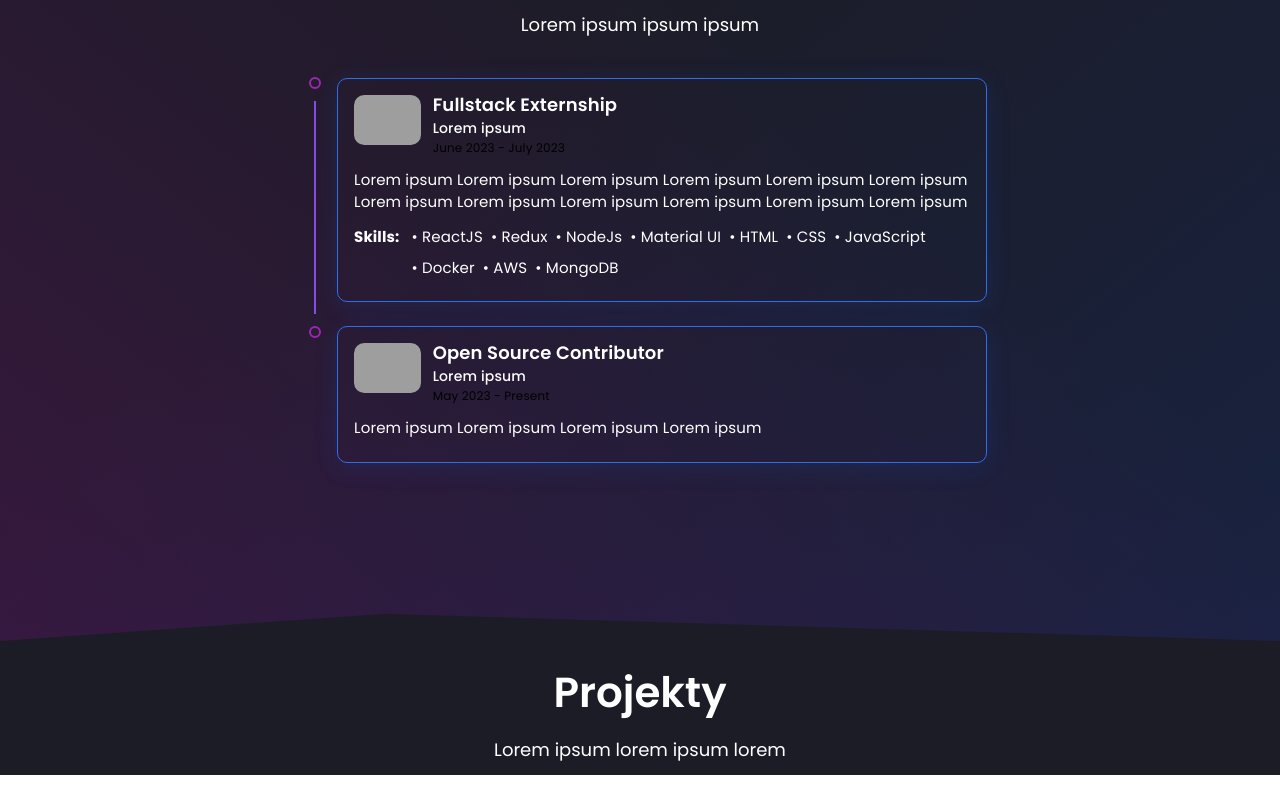
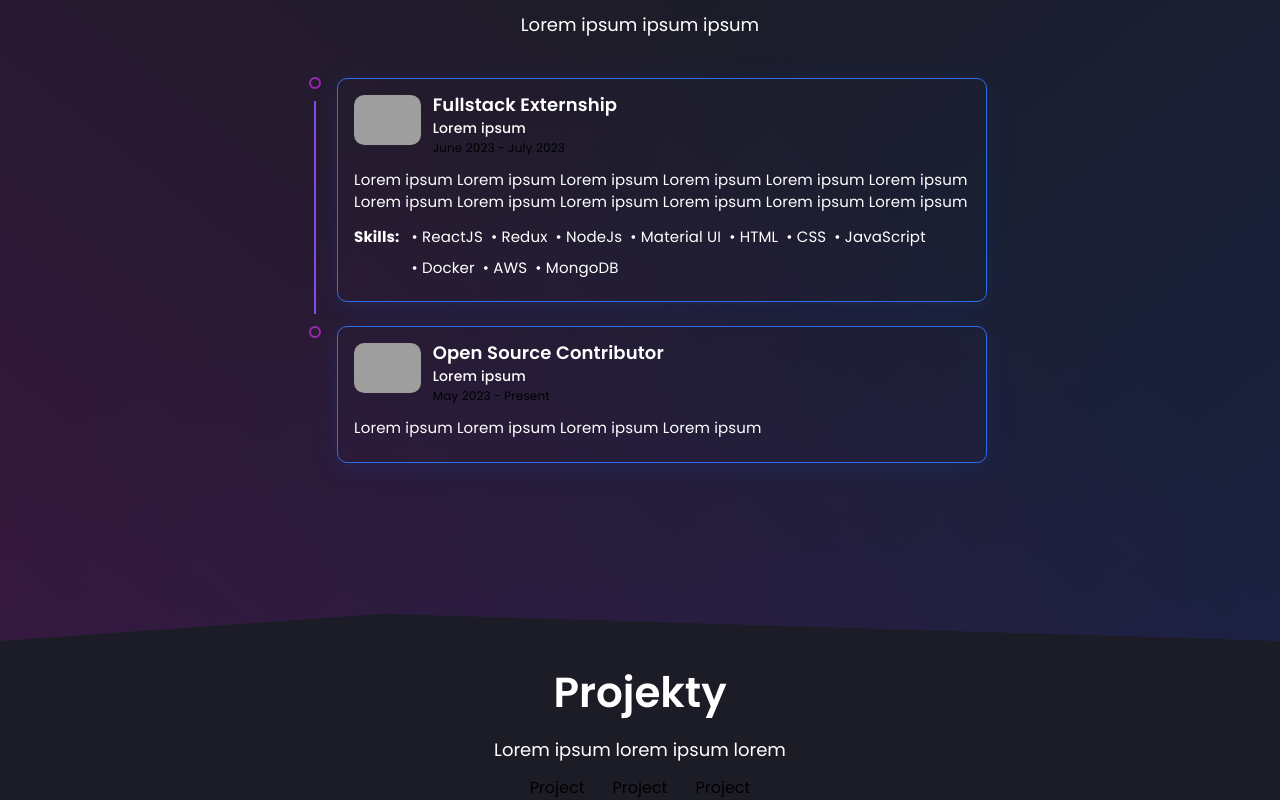
Before and after one commit to udawid/portofolio-dawid-urbaniak, a React (Create React App) app: page / in a window 1280 px wide. Shown: the part 1266-2066 px from the top of the page. Before the commit the page ends 2041 px from the top, so only its background shows below. Built offline with nearby package versions, Linux system fonts and the light colour scheme; grey boxes are pictures that could not be loaded.

Commit message:
Add Projects data

```diff
--- /dev/null
+++ b/src/components/Cards/ProjectCard.js
@@ -0,0 +1,8 @@
+import React from "react";
+import { styled } from "styled-components";
+
+const ProjectCard = () => {
+  return <div>Project</div>;
+};
+
+export default ProjectCard;
--- a/src/components/Project/Project.js
+++ b/src/components/Project/Project.js
@@ -1,5 +1,7 @@
 import React from "react";
 import { styled } from "styled-components";
+import ProjectCard from "../Cards/ProjectCard";
+import { projects } from "../../data/data";
 
 const Container = styled.div`
   display: flex;
@@ -61,7 +63,11 @@ const Project = () => {
       <Wrapper>
         <Title>Projekty</Title>
         <Desc>Lorem ipsum lorem ipsum lorem</Desc>
-        <CardContainer></CardContainer>
+        <CardContainer>
+          {projects.map((project) => (
+            <ProjectCard />
+          ))}
+        </CardContainer>
       </Wrapper>
     </Container>
   );
--- a/src/data/data.js
+++ b/src/data/data.js
@@ -121,3 +121,42 @@ export const experiences = [
     desc: "Lorem ipsum Lorem ipsum Lorem ipsum Lorem ipsum",
   },
 ];
+
+export const projects = [
+  {
+    id: 0,
+    title: "Lorem",
+    date: "Jun 2023 - Jul 2023",
+    description: "Lorem ipsum lorem ipsum",
+    image:
+      "https://user-images.githubusercontent.com/64485885/255202416-e1f89b04-2788-45b0-abc2-9dec616669e2.png",
+    tags: ["Docker", "AWS", "DuckDNS", "Eslint"],
+    category: "web app",
+    github: "https://github.com/udawid",
+    webapp: "coś będzie",
+  },
+  {
+    id: 1,
+    title: "Lorem borem",
+    date: "Apr 2023 - May 2023",
+    description: "Coś będzie",
+    image:
+      "https://user-images.githubusercontent.com/64485885/234602896-a1bd8bcc-b72b-4821-83d6-8ad885bf435e.png",
+    tags: ["React Js", "MongoDb", "Node Js", "Express Js", "Redux"],
+    category: "web app",
+    github: "https://github.com/udawid",
+    webapp: "https://podstream.netlify.app/",
+  },
+  {
+    id: 2,
+    title: "Coś tam",
+    date: "Oct 2022 - Present",
+    description: "coś będzie",
+    image:
+      "https://user-images.githubusercontent.com/64485885/234916413-96296f13-fe4b-4cc4-b215-e72bd7c27928.png",
+    tags: ["React Js", "MongoDb", "Node Js"],
+    category: "web app",
+    github: "https://github.com/udawid",
+    webapp: "https://vexa-app.netlify.app/",
+  },
+];
```
